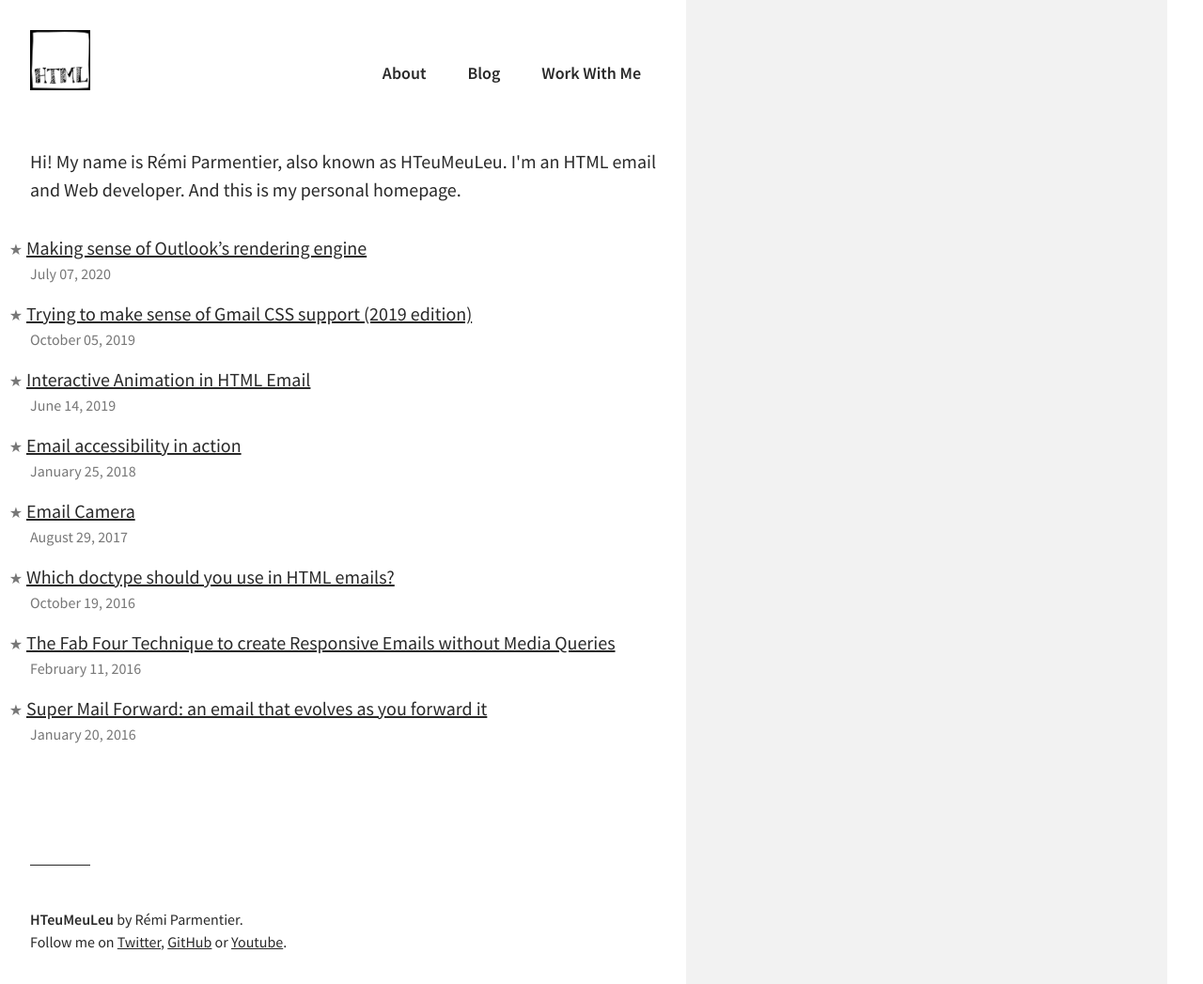
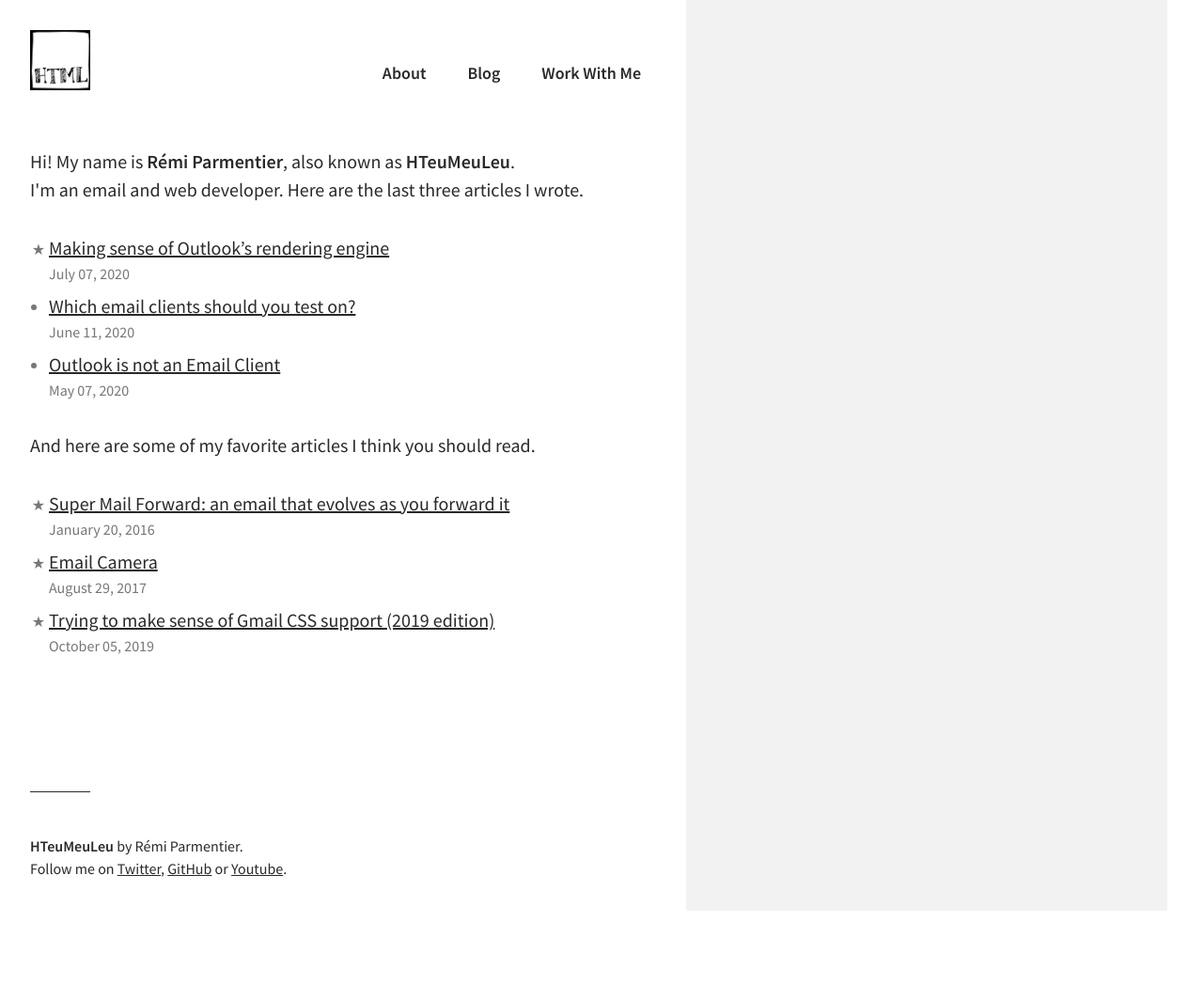
Before and after one commit to hteumeuleu/hteumeuleu.com, a Jekyll site: the page built from _pages/home.md, in a window 1280 px wide. Shown: the whole page at 94% size. Built offline with Jekyll 4.4.1, drawn with Linux system fonts in a browser that asks for light colours; our own code applies the rules of GitHub Pages for plain Markdown files; after the commit the page ends 969 px from its top, so only the background shows below that.

Commit message:
Update styles and content

```diff
--- a/_pages/home.md
+++ b/_pages/home.md
@@ -2,12 +2,23 @@
 title: HTeuMeuLeu.com — HTML Email and Web Developer — Rémi Parmentier
 permalink: /
 ---
-<div class="intro">
-    Hi! My name is Rémi Parmentier, also known as HTeuMeuLeu. I'm an HTML email and Web developer. And this is my personal homepage.
-</div>
+<div class="post">
+
+Hi! My name is <b>Rémi Parmentier</b>, also known as <b>HTeuMeuLeu</b>.<br /> I'm an email and web developer.
+
+Here are the last three articles I wrote.
+
 <ul class="posts-list">
-{% assign favorite-posts = site.posts | where: "favorite", "true" | sort:"date" | reverse  %}
+{% assign latest-posts = site.posts | sort:"date" | reverse  %}
+{% for post in latest-posts limit:3 %}
+<li class="posts-list-item{% if post.favorite == true %} posts-list-item--favorite{% endif %}"><a href="{{ post.url }}">{{ post.title | markdownify | remove: '<p>' | remove: '</p>' | strip }}</a><time datetime="{{ post.date | date_to_xmlschema}}">{{ post.date | date: '%B %d, %Y' }}</time></li>
+{% endfor %}
+</ul>
+<p>And here are some of my favorite articles I think you should read.</p>
+<ul class="posts-list">
+{% assign favorite-posts = site.posts | where: "favorite", "true" | sort:"date" | reverse | sample:3  %}
 {% for post in favorite-posts %}
 <li class="posts-list-item posts-list-item--favorite"><a href="{{ post.url }}">{{ post.title | markdownify | remove: '<p>' | remove: '</p>' | strip }}</a><time datetime="{{ post.date | date_to_xmlschema}}">{{ post.date | date: '%B %d, %Y' }}</time></li>
 {% endfor %}
 </ul>
+</div>
--- a/_sass/_common.scss
+++ b/_sass/_common.scss
@@ -45,9 +45,12 @@
 }
 
 // Posts list
+.page--blog .post .posts-list {
+	margin-top: 0;
+}
+
 .posts-list-item {
 	margin-bottom: rem(16px);
-	list-style: none;
 
 	a {
 		margin-right: 1ch;
@@ -58,17 +61,25 @@
 		color: #777;
 		font-size: rem(16px);
 	}
+
+	&::marker {
+		color: #777;
+	}
 }
 
-.posts-list-item--favorite::before {
+.posts-list-item--favorite {
+	list-style: none;
+
+	&::before {
 		content: '\2605';
 		display: inline-block;
 		text-align: right;
 		width: rem(16px);
 		font-size: rem(16px);
-	margin-left: rem(-24px);
+		margin-left: rem(-20px);
 		margin-right: rem(4px);
 		color: #777;
+	}
 }
 
 // Background
--- a/_sass/_post.scss
+++ b/_sass/_post.scss
@@ -46,7 +46,7 @@
 		display: block;
 		max-width: 100%;
 		height: auto;
-		border: 1px solid #eee;
+		border: 1px solid #ccc;
 	}
 
 	blockquote {
```
Also changed, not shown: _pages/blog.md (+2 -0 lines). Lines whose indentation alone changed are shown as unchanged.
